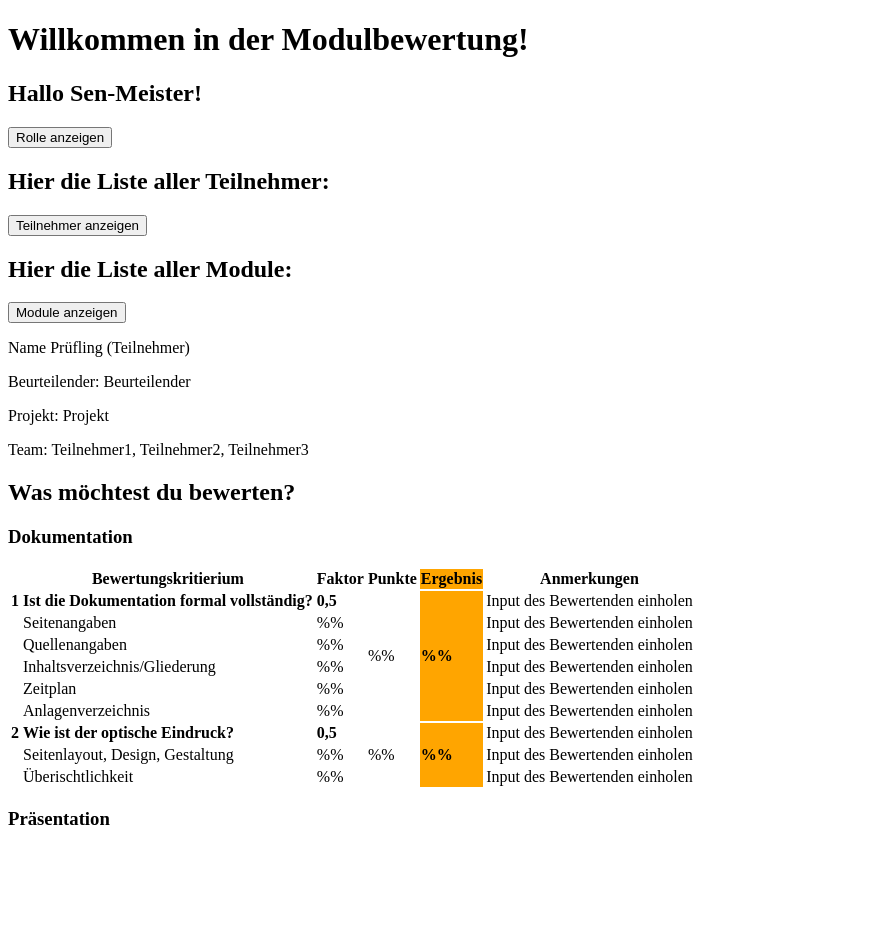
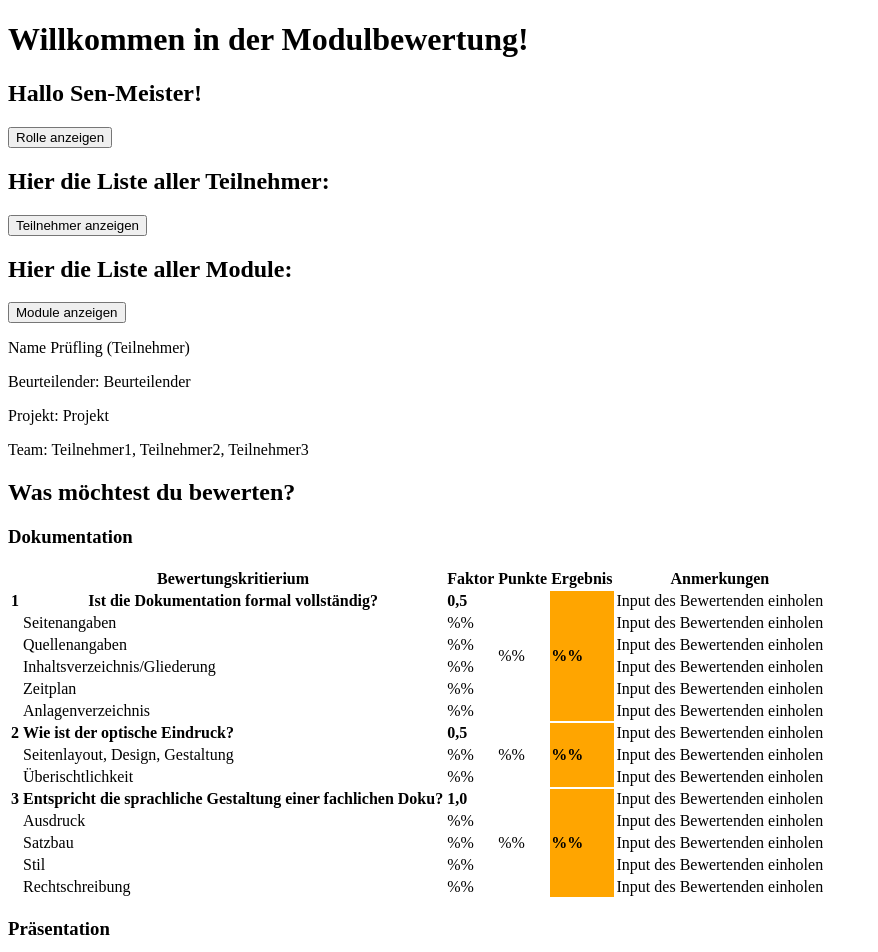
Before and after one commit to Kaarjalan/ModulbewertungFrontend, an Angular app: page / in a window 1280 px wide. Shown: the top 952 px of the page, without its empty margins (0-878 px from the left). Before the commit the page ends 848 px from the top, so only its background shows below. Built offline with nearby package versions, Linux system fonts and the light colour scheme.

Commit message:
Ergebnis-Spalte orange

```diff
--- a/src/app/documentation/documentation.component.html
+++ b/src/app/documentation/documentation.component.html
@@ -1,3 +1,9 @@
+
+<style>
+    td:nth-child(5) {
+      background-color: orange;
+    }
+  </style>
 <div>
     <table>
         <colgroup>
@@ -5,7 +11,7 @@
             <col />
             <col />
             <col />
-            <col style="background-color: orange" />
+            <col />
           </colgroup>
         <thead>
             <tr>
@@ -79,6 +85,39 @@
                 <td>%%</td>
                 <td>Input des Bewertenden einholen</td>
             </tr>
+            <!-- 3. Entspricht die sprachliche Gestaltung einer fachlichen Doku?-->
+            <tr>
+                <td><b>3</b></td>
+                <td><b>Entspricht die sprachliche Gestaltung einer fachlichen Doku?</b></td>
+                <td><b>1,0</b></td>
+                <td rowspan="5">%%</td>
+                <td rowspan="5"><b>%%</b></td>
+                <td>Input des Bewertenden einholen</td>
+            </tr>
+            <tr>
+                <td>    </td>
+                <td>Ausdruck</td>
+                <td>%%</td>
+                <td>Input des Bewertenden einholen</td>
+            </tr>
+            <tr>
+                <td>    </td>
+                <td>Satzbau</td>
+                <td>%%</td>
+                <td>Input des Bewertenden einholen</td>
+            </tr>
+            <tr>
+                <td>    </td>
+                <td>Stil</td>
+                <td>%%</td>
+                <td>Input des Bewertenden einholen</td>
+            </tr>
+            <tr>
+                <td>    </td>
+                <td>Rechtschreibung</td>
+                <td>%%</td>
+                <td>Input des Bewertenden einholen</td>
+            </tr>
         </tbody>
     </table>
 </div>
```
